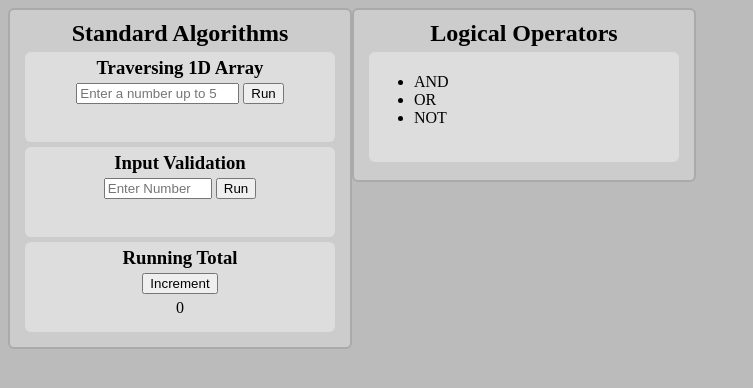
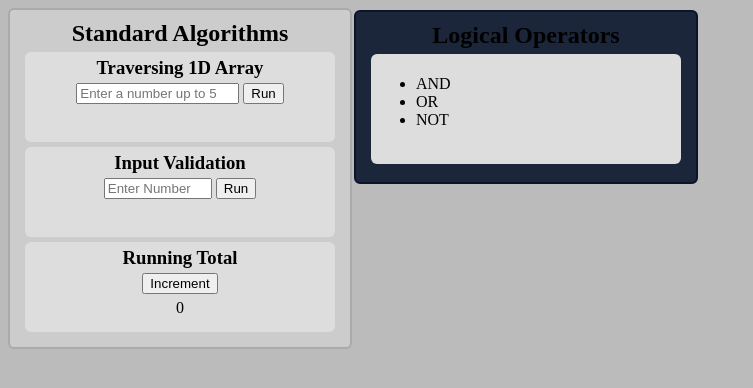
Before and after one commit to AdamDunmore/AdamDunmore.github.io, a plain HTML site: page index.html in a window 1280 px wide. Shown: the whole page, without its empty margins (0-753 px from the left). Drawn offline with Linux system fonts and the light colour scheme.

Commit message:
Update lo.css

```diff
--- a/lo.css
+++ b/lo.css
@@ -1,11 +1,12 @@
 #LogicalOpBox{
-    background-color: #cccccc;
+    background-color: #1b263b;
 
     border-radius: 6px;
     border-width: 2px;
     border-style: solid;
-    border-color: #aaaaaa;
+    border-color: #0a152a;;
 
+    margin: 2px;
 
     padding: 10px;
 
```
